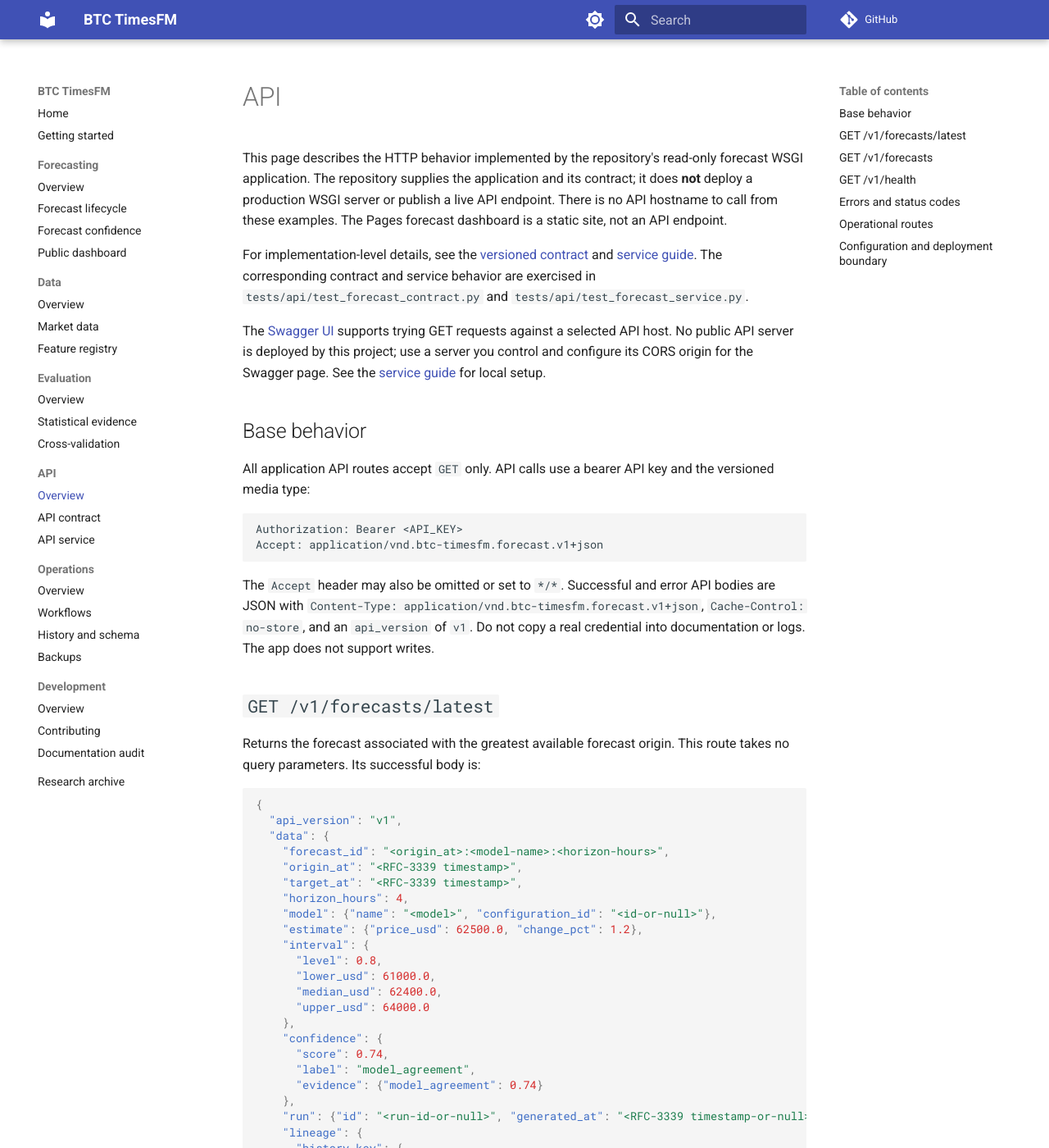
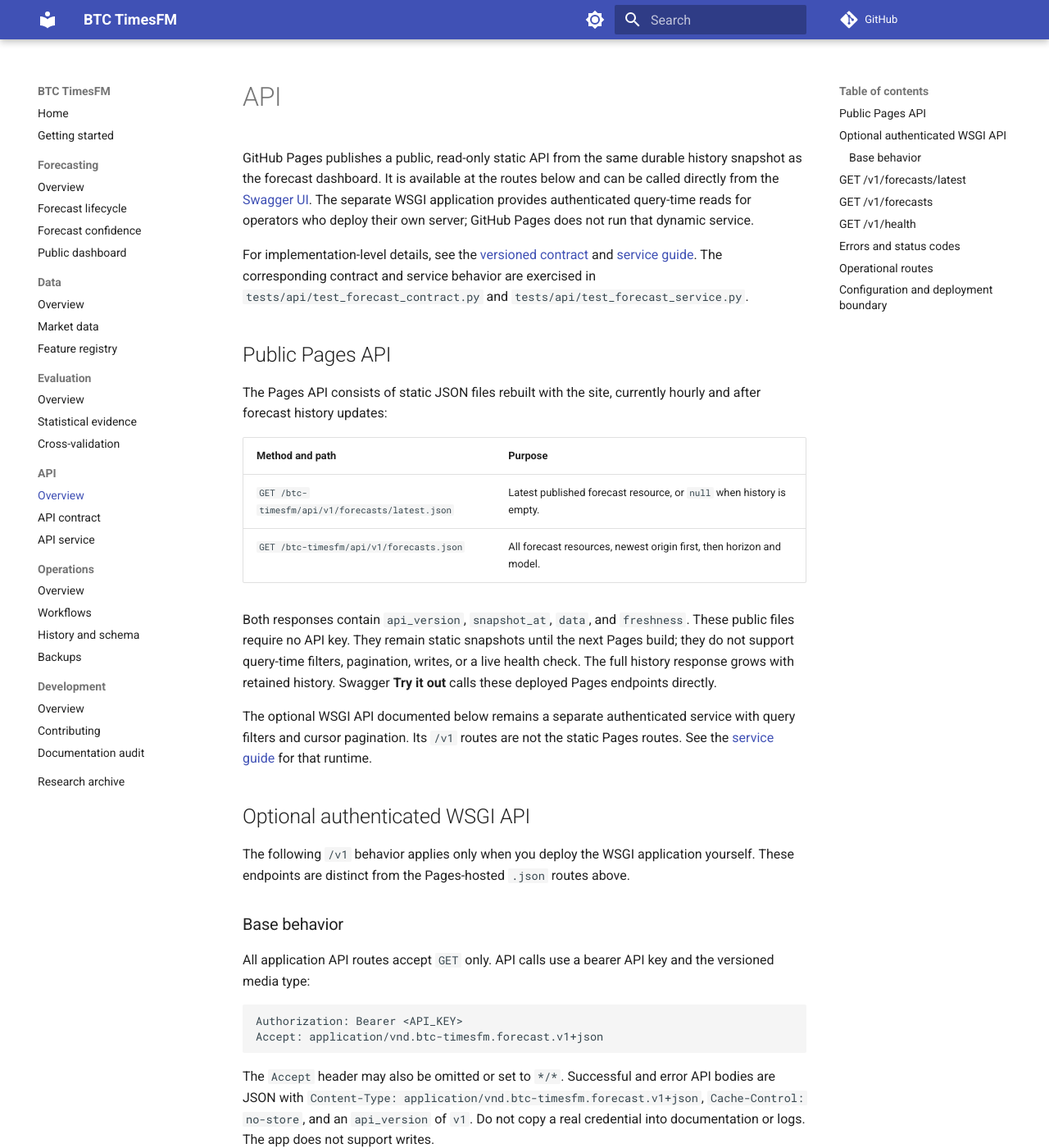
Before and after one commit to jpfelgueiras/btc-timesfm, an MkDocs documentation site: the page built from docs/api.md, in a window 1280 px wide and 1400 px high. Shown: the whole window at 82% size. Built offline with MkDocs 1.6.1 and Material for MkDocs 9.7.7, drawn with Linux system fonts in a browser that asks for light colours; comment, search, counter and statistics services are not loaded.

Commit message:
feat: publish forecast API snapshots on Pages (#449)

```diff
--- a/docs/api.md
+++ b/docs/api.md
@@ -1,22 +1,43 @@
 # API
 
-This page describes the HTTP behavior implemented by the repository's read-only
-forecast WSGI application. The repository supplies the application and its
-contract; it does **not** deploy a production WSGI server or publish a live API
-endpoint. There is no API hostname to call from these examples. The Pages
-forecast dashboard is a static site, not an API endpoint.
+GitHub Pages publishes a public, read-only static API from the same durable
+history snapshot as the forecast dashboard. It is available at the routes below
+and can be called directly from the [Swagger UI](https://jpfelgueiras.github.io/btc-timesfm/swagger/). The separate WSGI
+application provides authenticated query-time reads for operators who deploy
+their own server; GitHub Pages does not run that dynamic service.
 
 For implementation-level details, see the [versioned contract](FORECAST_API_CONTRACT.md)
 and [service guide](FORECAST_API_SERVICE.md). The corresponding contract and
 service behavior are exercised in `tests/api/test_forecast_contract.py` and
 `tests/api/test_forecast_service.py`.
 
-The [Swagger UI](https://jpfelgueiras.github.io/btc-timesfm/swagger/) supports
-trying GET requests against a selected API host. No public API server is deployed by this project; use a server you
-control and configure its CORS origin for the Swagger page. See the [service
-guide](FORECAST_API_SERVICE.md#trying-requests-from-swagger-ui) for local setup.
+## Public Pages API
 
-## Base behavior
+The Pages API consists of static JSON files rebuilt with the site, currently
+hourly and after forecast history updates:
+
+| Method and path | Purpose |
+| --- | --- |
+| `GET /btc-timesfm/api/v1/forecasts/latest.json` | Latest published forecast resource, or `null` when history is empty. |
+| `GET /btc-timesfm/api/v1/forecasts.json` | All forecast resources, newest origin first, then horizon and model. |
+
+Both responses contain `api_version`, `snapshot_at`, `data`, and `freshness`.
+These public files require no API key. They remain static snapshots until the
+next Pages build; they do not support query-time filters, pagination, writes,
+or a live health check. The full history response grows with retained history.
+Swagger **Try it out** calls these deployed Pages endpoints directly.
+
+The optional WSGI API documented below remains a separate authenticated service
+with query filters and cursor pagination. Its `/v1` routes are not the static
+Pages routes. See the [service guide](FORECAST_API_SERVICE.md) for that runtime.
+
+## Optional authenticated WSGI API
+
+The following `/v1` behavior applies only when you deploy the WSGI application
+yourself. These endpoints are distinct from the Pages-hosted `.json` routes
+above.
+
+### Base behavior
 
 All application API routes accept `GET` only. API calls use a bearer API key
 and the versioned media type:
--- a/docs/swagger/index.html
+++ b/docs/swagger/index.html
@@ -8,7 +8,7 @@
     <style>body { margin: 0; } .notice { margin: 1rem auto; max-width: 1000px; padding: 0 1rem; font: 1rem/1.5 sans-serif; }</style>
   </head>
   <body>
-    <p class="notice">Choose your API host above, select <strong>Try it out</strong>, authorize with your bearer API key, and execute a GET request. This Pages site hosts the documentation only; it does not host a public API. For local testing, run the WSGI service and allow this page's origin in <code>BTC_FORECAST_API_CORS_ORIGINS</code>.</p>
+    <p class="notice">This public, read-only API is hosted on GitHub Pages. Select <strong>Try it out</strong> and execute a GET request. Responses are static snapshots refreshed when Pages is rebuilt; no API key is required.</p>
     <div id="swagger-ui"></div>
     <script src="https://unpkg.com/swagger-ui-dist@5/swagger-ui-bundle.js"></script>
     <script>
```
Also changed, not shown: README.md (+2 -0 lines), docs/FORECAST_API_SERVICE.md (+8 -22 lines), docs/openapi.yaml (+74 -99 lines), 3 other files.
